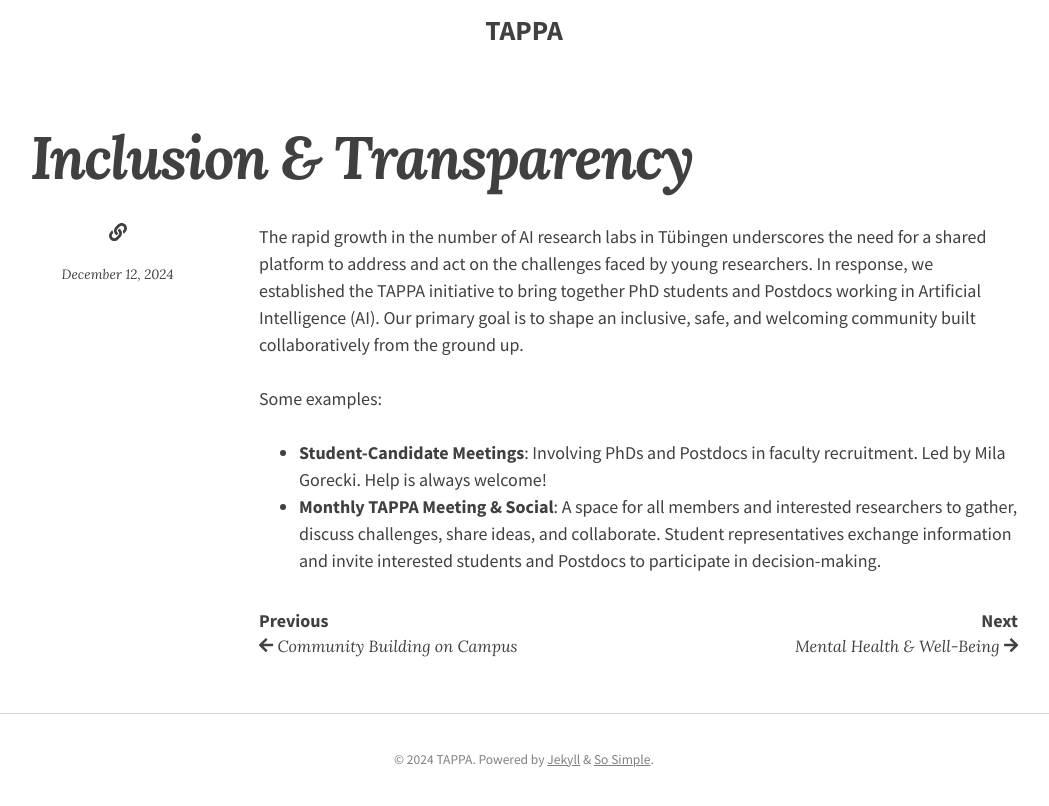
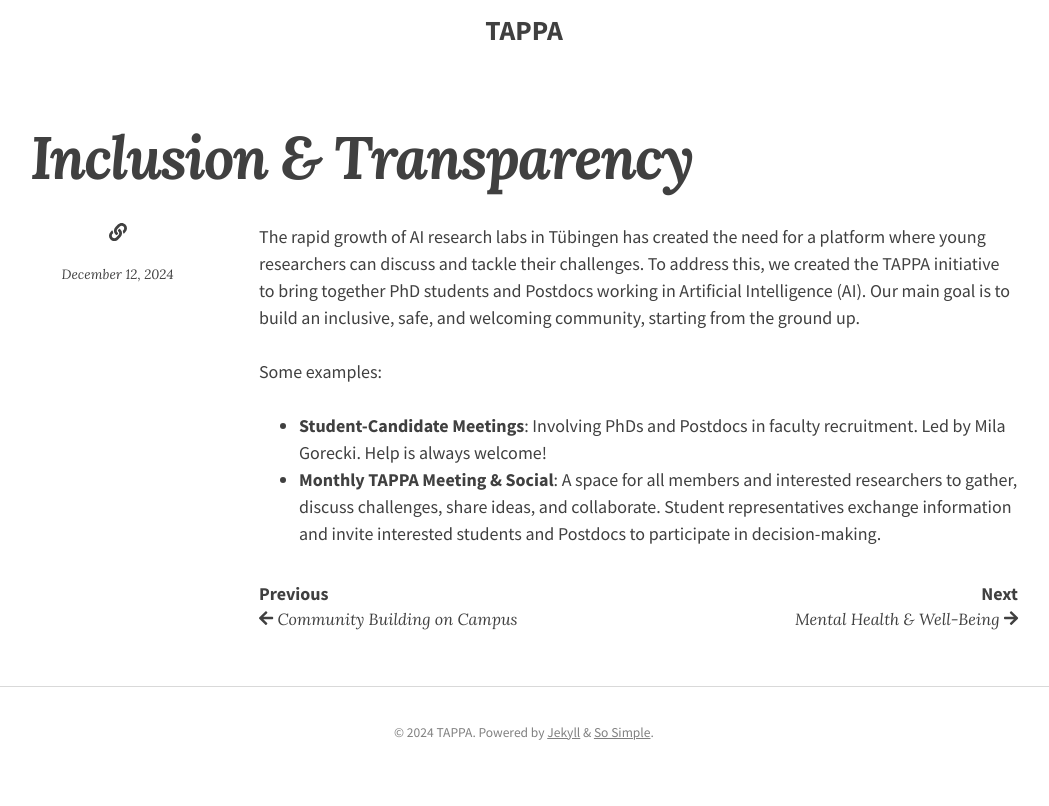
Before and after one commit to tappa-org/tappa-org.github.io, a Jekyll site: the page built from _projects/inclusion.md, in a window 1280 px wide, cut to the strip 221-1063 px from the top of the page. Shown: the top 806 px of the strip, without its empty margins (116-1165 px from the left). Built offline with Jekyll 4.4.1, drawn with Linux system fonts in a browser that asks for light colours; nearby versions of some CDN libraries.

Commit message:
includion abstract update

```diff
--- a/_projects/inclusion.md
+++ b/_projects/inclusion.md
@@ -1,7 +1,7 @@
 ---
 title: "Inclusion & Transparency"
 ---
-The rapid growth in the number of AI research labs in Tübingen underscores the need for a shared platform to address and act on the challenges faced by young researchers. In response, we established the TAPPA initiative to bring together PhD students and Postdocs working in Artificial Intelligence (AI). Our primary goal is to shape an inclusive, safe, and welcoming community built collaboratively from the ground up.
+The rapid growth of AI research labs in Tübingen has created the need for a platform where young researchers can discuss and tackle their challenges. To address this, we created the TAPPA initiative to bring together PhD students and Postdocs working in Artificial Intelligence (AI). Our main goal is to build an inclusive, safe, and welcoming community, starting from the ground up.
 
 Some examples:
 - **Student-Candidate Meetings**: Involving PhDs and Postdocs in faculty recruitment. Led by Mila Gorecki. Help is always welcome!
```
